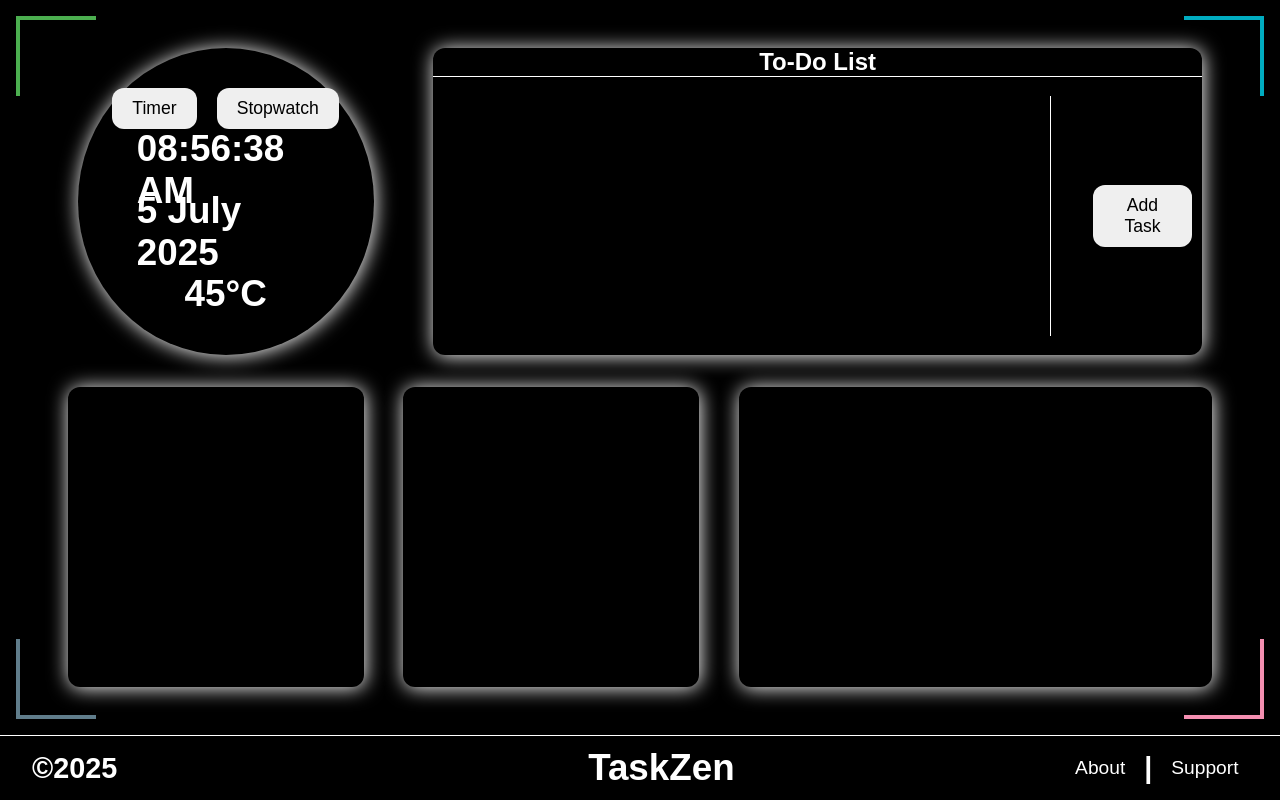
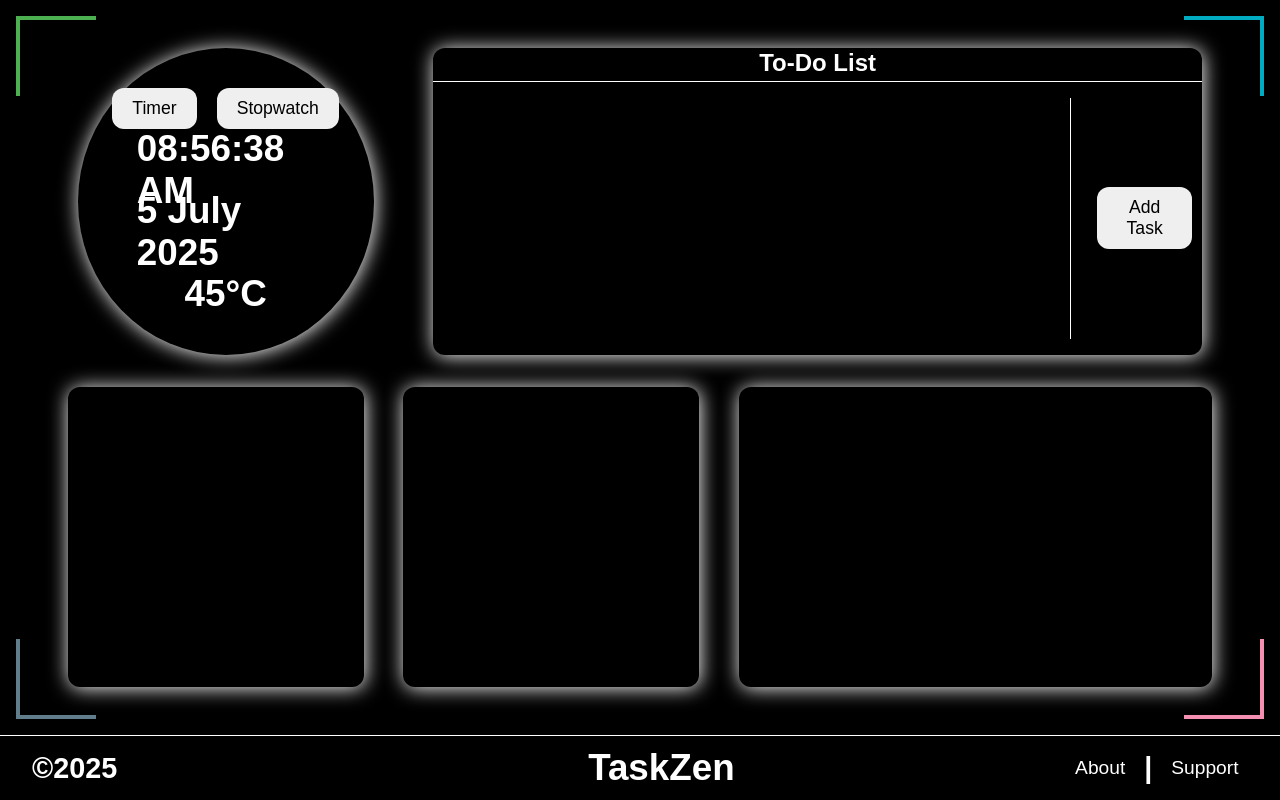
Before and after one commit to aman-shahi-dev/taskzen, a plain HTML site: page index.html in a window 1280 px wide. Drawn offline with Linux system fonts and the light colour scheme.

Commit message:
fixed the overflow issue of the to-do list container

```diff
--- a/index.html
+++ b/index.html
@@ -33,7 +33,9 @@
                 </div>
 
                 <div class="tright">
-                  <h2>To-Do List</h2>
+                  <div class="heading">
+                    <h2>To-Do List</h2>
+                  </div>
                   <div class="line"></div>
                   <div class="todoContent">
                       <div class="todoList">
@@ -41,7 +43,9 @@
 
                           </ul>
                       </div>
-                      <button id="addTaskBtn">Add Task</button>
+                      <div class="todoContentBtn">
+                        <button id="addTaskBtn">Add Task</button>
+                      </div>
                   </div>
                 </div>
 
--- a/style.css
+++ b/style.css
@@ -15,6 +15,7 @@ html, body {
   flex-direction: column;
   justify-content: center;
   align-items: center;
+  overflow: hidden;
 }
 
 h1 {
@@ -42,7 +43,7 @@ button:active{
 
 .footer{
   width: 100%;
-  height: 8%;
+  height: 5%;
   background-color: black;
   border-top: 1px solid white;
   color: white;
@@ -51,6 +52,7 @@ button:active{
   display: flex;
   justify-content: space-between;
   align-items: center;
+  /* overflow: hidden; */
 }
 
 .footer a{
@@ -60,6 +62,7 @@ button:active{
 
 .footer h1{
   margin-left: 140px;
+  user-select: none;
 }
 
 .links{
@@ -71,9 +74,10 @@ button:active{
 
 .container {
   width: 100%;
-  height: 92%;
+  height: 95%;
   background: black;
   padding: 1rem;
+  overflow: hidden;
 }
 
 .corner-box {
@@ -245,46 +249,72 @@ button:active{
   justify-content: center;
   align-items: center;
   flex-direction: column;
+  /* background-color: #607d8b; */
+  overflow: hidden;
+}
+
+.heading{
+  width: 100%;
+  height: 10%;
+  display: flex;
+  justify-content: center;
+  align-items: center;
+  overflow: hidden;
 }
 
 .line{
+  overflow: hidden;
   width: 100%;
+  height: 1%;
   border-bottom: 1px solid white;
 }
 
+.todoContent{
+  width: 100%;
+  height: 89%;
+  display: flex;
+  justify-content: center;
+  align-items: center;
+  /* flex-direction: column; */
+  /* background: rgb(204, 143, 31); */
+  flex: 1;
+  overflow: hidden;
+}
+
 .todoList{
-  width: 100%;
-  height: 98%;
-  overflow-x: hidden;
-  overflow-y: auto;
-  padding: 1rem 2rem;
+  width: 85%;
+  height: 100%;
+  padding: 1rem 1rem;
   font-size: 1.2rem;
   border-radius: 12px;
   /* background-color: #03a9f4; */
   display: flex;
   justify-content: space-between;
-}
-
-.todoContent{
-  width: 100%;
-  height: 100%;
-  display: flex;
-  justify-content: center;
-  align-items: center;
-  /* background: wheat; */
+  overflow-y: auto;
+  overflow-x: hidden;
 }
 
 #todoul{
   width: 100%;
-  /* scrollbar-width: none; */
-  overflow: auto;
+  height: 100%;
+  display: flex;
+  flex-direction: column;
+  padding: 0rem 1rem;
+  border-right: 1px solid white;
   /* background: blueviolet; */
-  padding: 1rem;
-  border-right: 1px solid white;
+  overflow-y: auto;
+}
+
+#todoul::after {
+  content: '';
+  display: block;
+  height: 1rem;
 }
 
 .li-class{
   width: 100%;
+  min-height: 80px;
+  /* background-color: pink; */
   font-size: 1.2rem;
   color: white;
   margin-bottom: 20px;
@@ -306,6 +336,17 @@ button:active{
   display: flex;
   padding: 1.5rem;
 }
+
+.todoContentBtn{
+  /* background-color: aqua; */
+  width: 15%;
+  height: 100%;
+  display: flex;
+  justify-content: center;
+  align-items: center;
+}
+
+
 
 .bottom{
   width: 100%;
```
Also changed, not shown: 1 other file.
